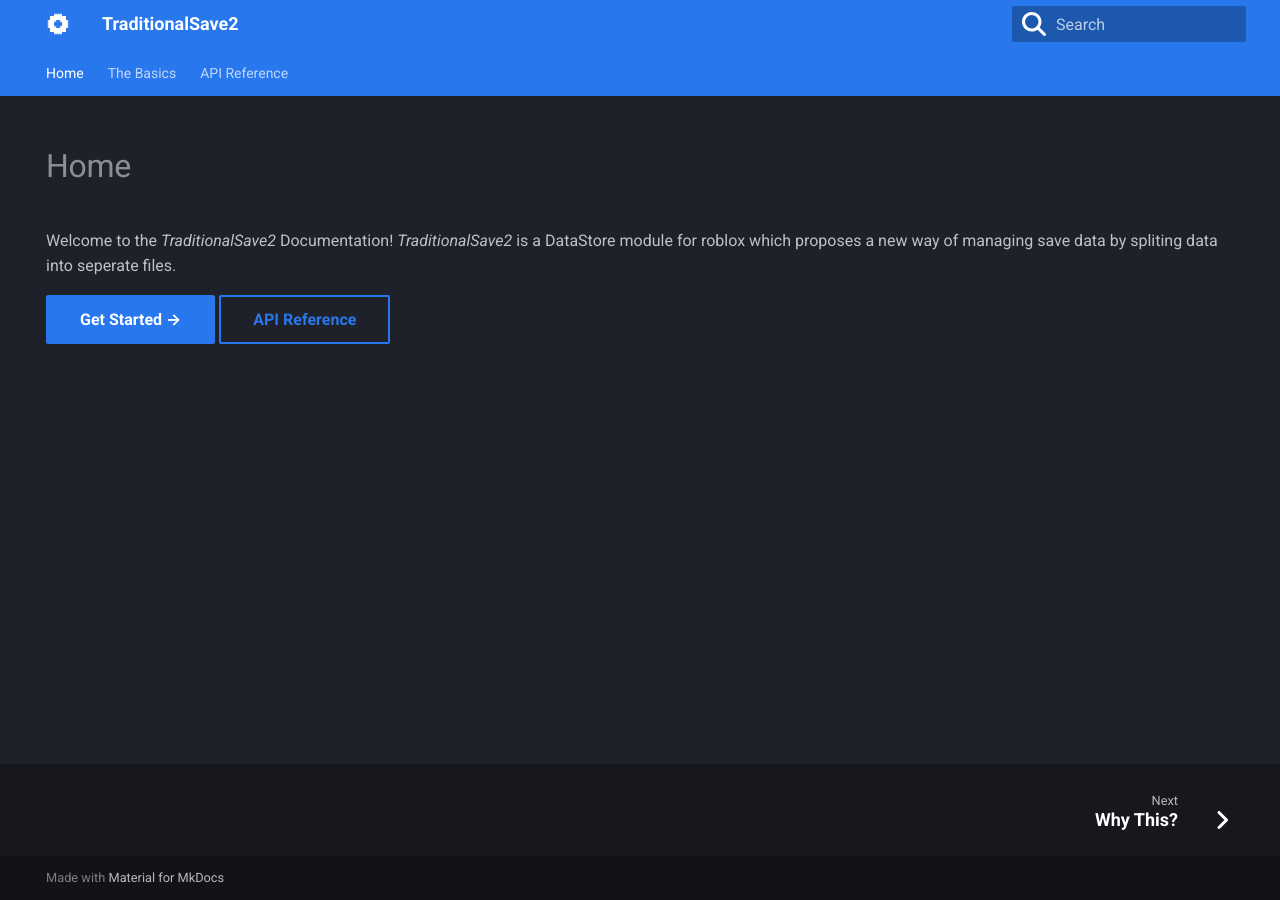
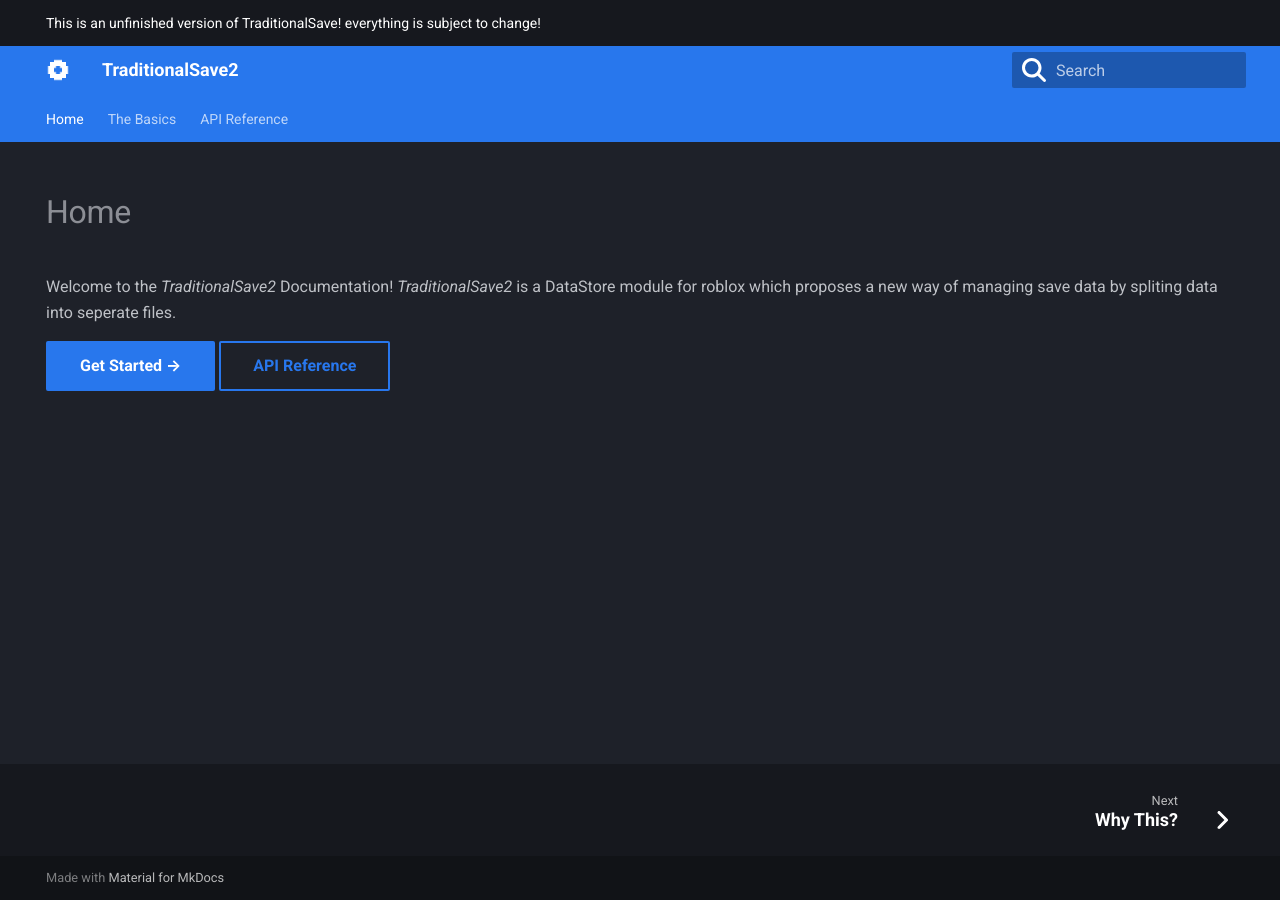
Before and after one commit to Judash399/Traditional-Save, an MkDocs documentation site: the page built from docs/index.md, in a window 1280 px wide. Built offline with MkDocs 1.6.1 and Material for MkDocs 9.7.7, drawn with Linux system fonts in a browser that asks for light colours; the version menu is left out; part of the change alters nothing that is shown.

Commit message:
Fixed announcement
Fixed announcement for version 2.2

```diff
--- a/docs/overrides/announcement.html
+++ /dev/null
@@ -1,5 +0,0 @@
-{% extends "base.html" %}
-
-{% block announce %}
-This is an unfinished version of TraditionalSave2!
-{% endblock %}
--- /dev/null
+++ b/docs/overrides/main.html
@@ -0,0 +1,5 @@
+{% extends "base.html" %}
+
+{% block announce %}
+This is an unfinished version of TraditionalSave! everything is subject to change!
+{% endblock %}
--- a/mkdocs.yml
+++ b/mkdocs.yml
@@ -26,7 +26,6 @@ theme:
       - header.autohide
       - search.suggest
       - search.highlight
-      - announce.dismiss
   font:
     text: Roboto
     code: Roboto Mono
```
